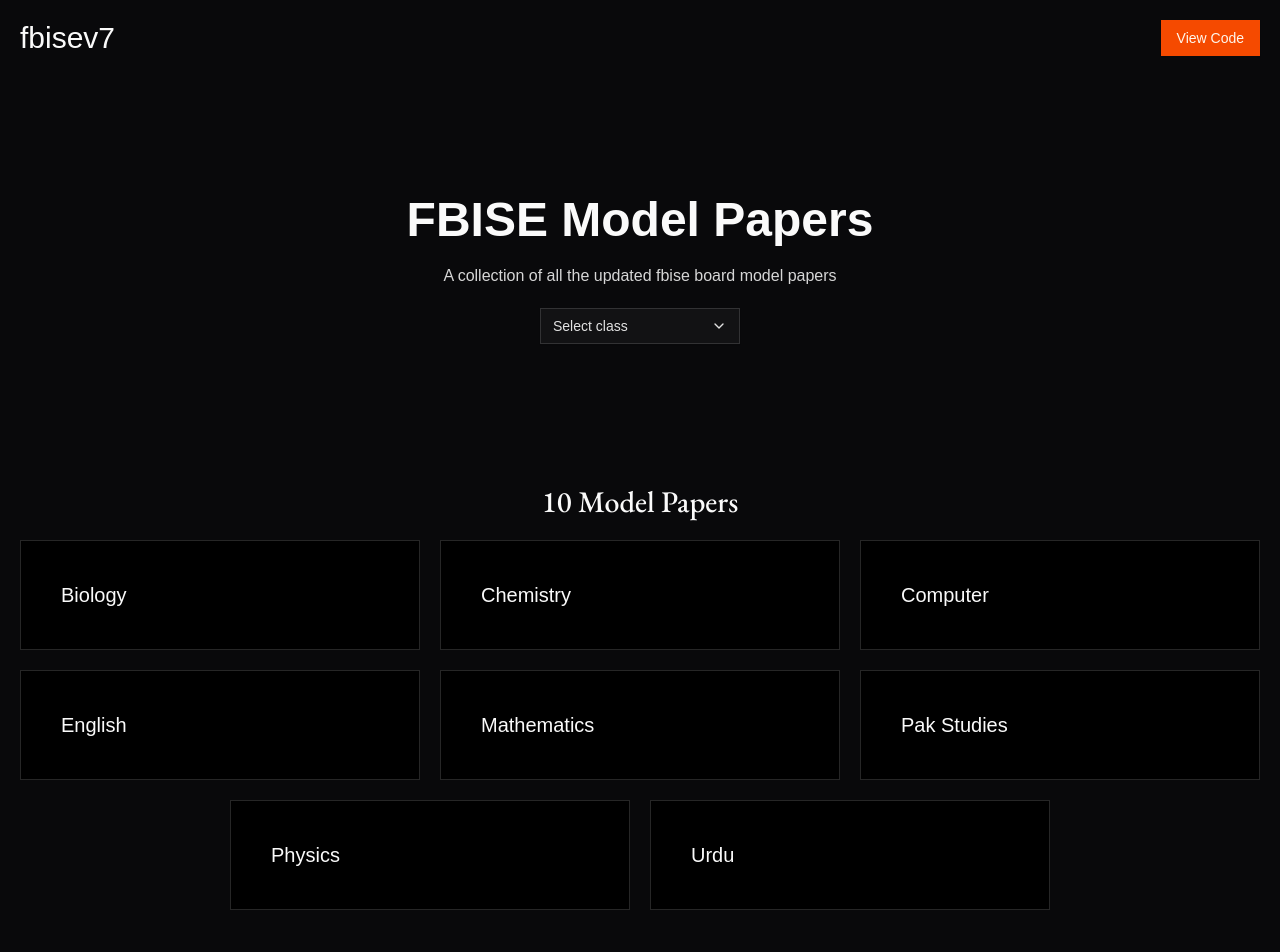
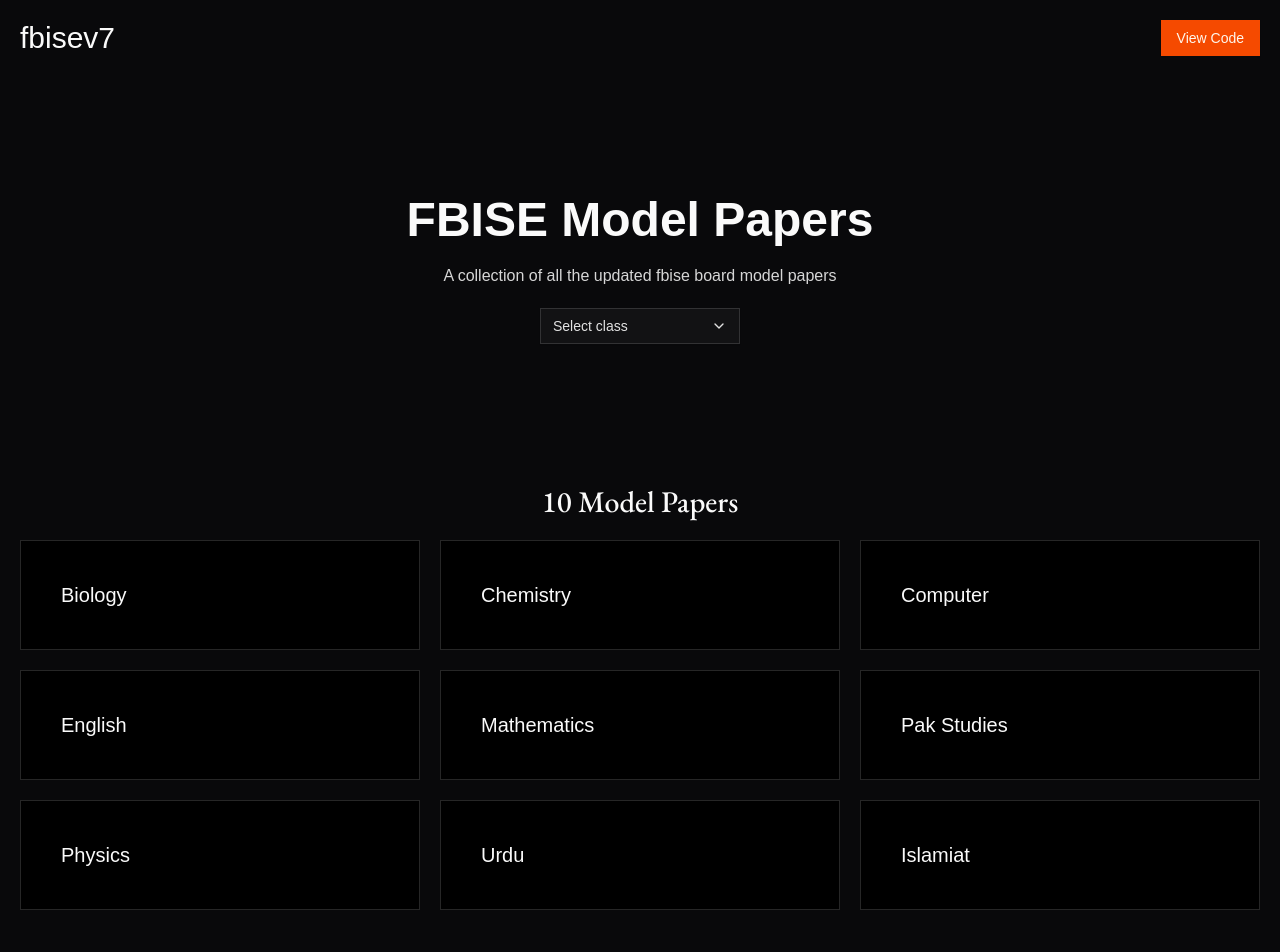
Before and after one commit to nabeelv7/fbisev7-2025, a Next.js app: page /10 in a window 1280 px wide. Shown: the top 952 px of the page. Built offline with nearby package versions, Linux system fonts and the light colour scheme; a web font is replaced by a local one.

Commit message:
Update papers.js with islamiat for 10 class

```diff
--- a/app/papers.js
+++ b/app/papers.js
@@ -80,6 +80,10 @@
             name: "Urdu",
             link: "https://fbise.edu.pk/ModelPaper/2025/Assessment%20Frameworks/SSC-II/Final%20Assessment%20Framework%20+%20Model%20Question%20Paper%20Urdu%20SSC-II.pdf"
         },
+        {
+            name: "Islamiat",
+            link: "https://www.fbise.edu.pk/ModelPaper/2024New/islamiyat/Islamiyat%20Model%20Paper%20SSC-II%20(SNC%202022)%20Final.pdf",
+        }
     ],
     11: [
         {
```
